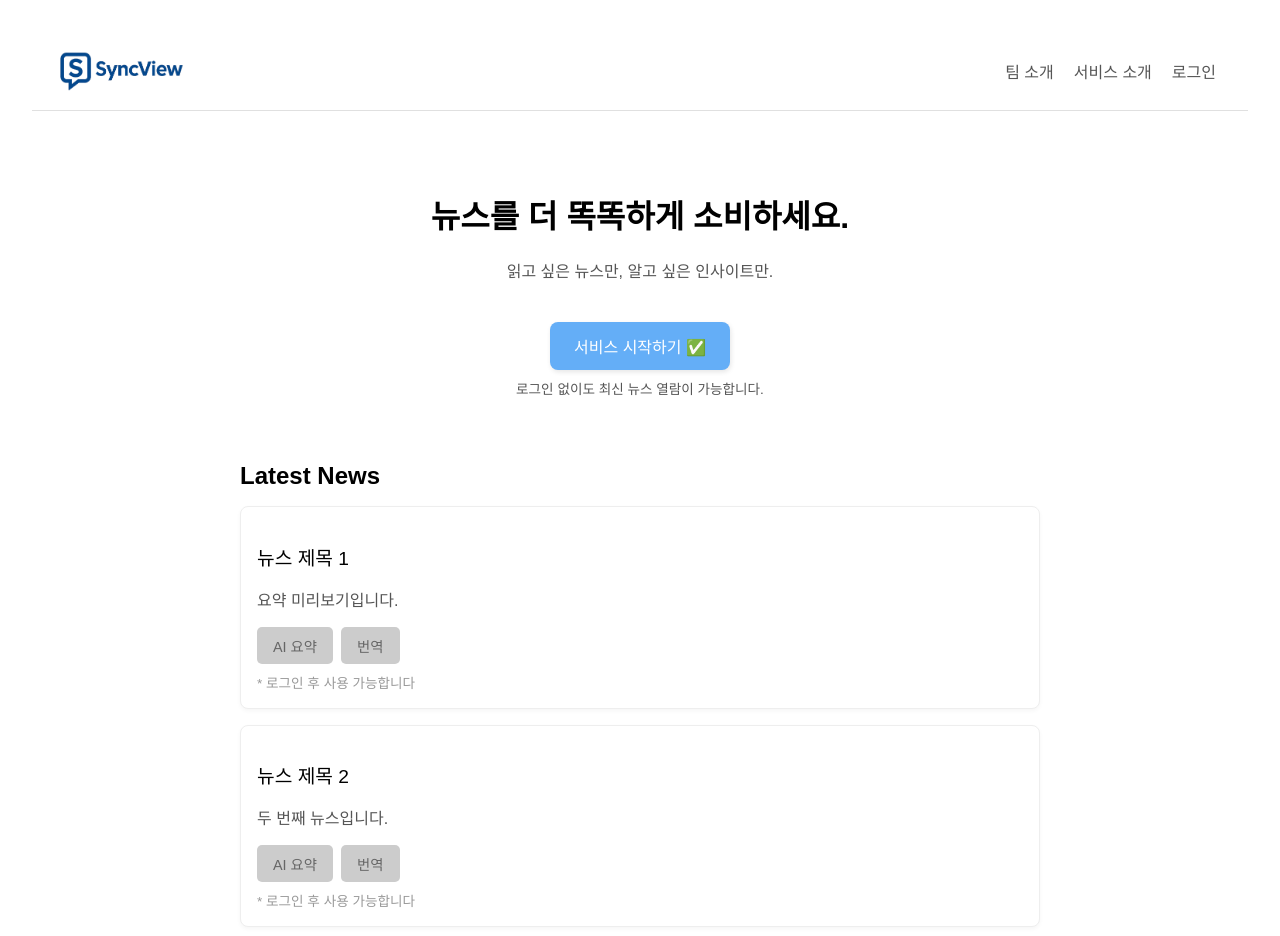
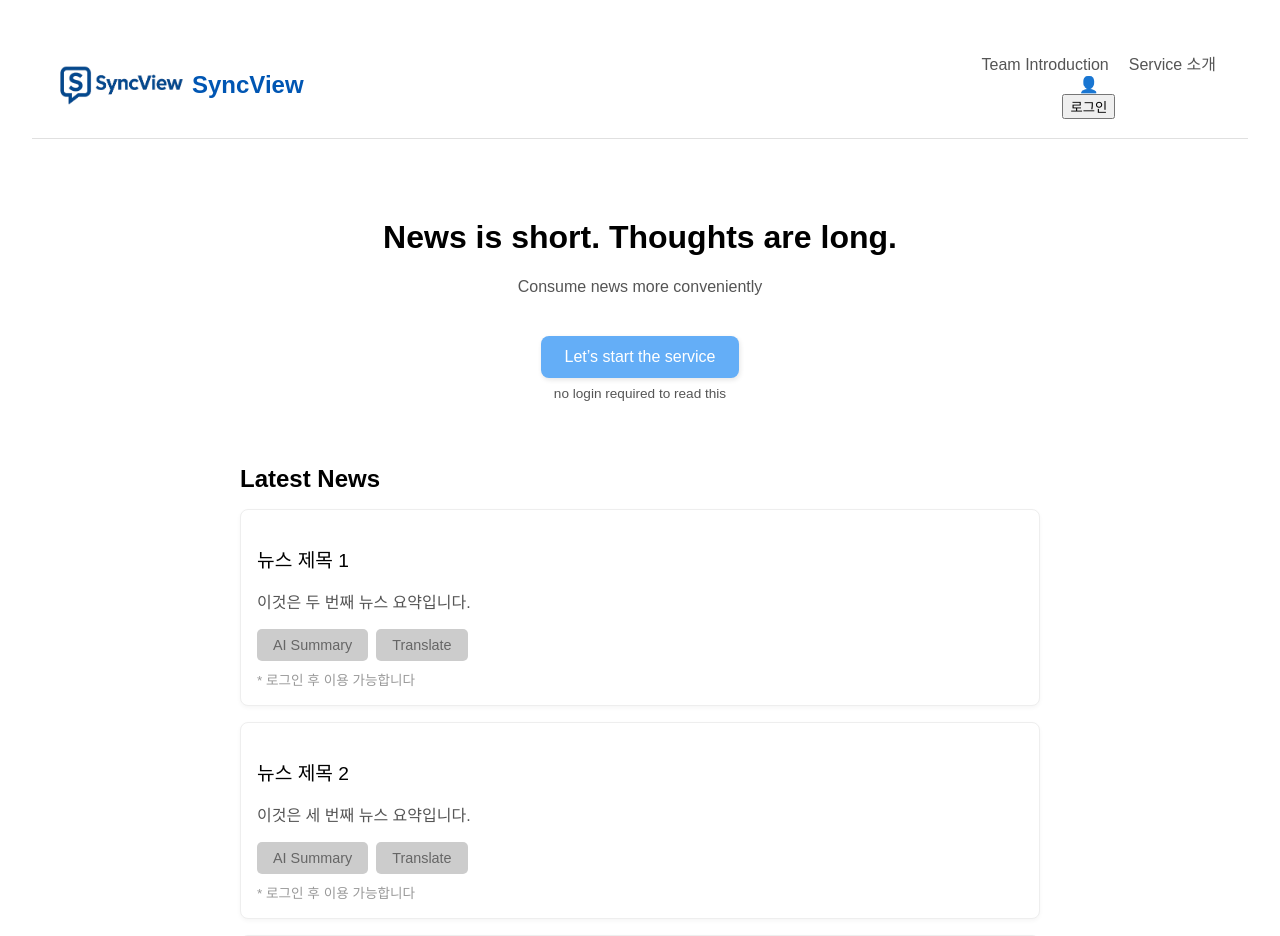
Before and after one commit to yj-lee1/syncview-project, a React (Create React App) app: page / in a window 1280 px wide. Shown: the top 936 px of the page. Built offline with nearby package versions, Linux system fonts and the light colour scheme.

Commit message:
Home.jsx

```diff
--- a/src/pages/Home.jsx
+++ b/src/pages/Home.jsx
@@ -1,65 +1,95 @@
-// src/pages/Home.jsx
-import React from "react";
+import React, { useState } from "react";
+import { Link } from "react-router-dom";
+import { useNavigate } from "react-router-dom";
 import "./Home.css";
-import { Link, useNavigate } from "react-router-dom";
+import LoginModal from "../components/LoginModal";
 
-const isLoggedIn = false; // 실제 환경에서는 전역 상태나 Context로 대체
+const Home = () => {
+  const navigate = useNavigate();
+  const [showLogin, setShowLogin] = useState(false);
 
-const newsList = [
-  { id: 1, title: "뉴스 제목 1", summary: "요약 미리보기입니다." },
-  { id: 2, title: "뉴스 제목 2", summary: "두 번째 뉴스입니다." },
-  { id: 3, title: "뉴스 제목 3", summary: "세 번째 뉴스입니다." },
-];
+  // 실제 로그인 상태는 Context나 Redux 등 전역 상태와 연결해야 합니다.
+  // 지금은 예시로 false 설정 해두었습니다.
+  const isLoggedIn = false;
 
-function Home() {
-  const navigate = useNavigate();
+  // 예시용 뉴스 데이터 (실제 데이터 연동 필요)
+  const newsList = [
+    { id: 1, title: "뉴스 제목 1", summary: "이것은 두 번째 뉴스 요약입니다." },
+    { id: 2, title: "뉴스 제목 2", summary: "이것은 세 번째 뉴스 요약입니다." },
+    { id: 3, title: "뉴스 제목 3", summary: "이것은 네 번째 뉴스 요약입니다." },
+  ];
 
-  const goToNews = () => {
+  // 서비스 시작하기 버튼
+  const handleStart = () => {
+    // 여기는 /news 페이지로 바로 이동시키되, 로그인 여부와 관계없이 접근 가능
     navigate("/news");
   };
 
+  // AI 요약 버튼 클릭 시
   const handleAISummary = (id) => {
     if (!isLoggedIn) {
       alert("로그인 후 이용 가능합니다.");
-      navigate("/login");
+      setShowLogin(true);
       return;
     }
-    console.log(`AI 요약 요청: ${id}`);
+    console.log("AI 요약 요청:", id);
+    // 실제 요약 API 호출 로직 등을 여기서 처리
   };
 
+  // 번역 버튼 클릭 시
   const handleTranslate = (id) => {
     if (!isLoggedIn) {
       alert("로그인 후 이용 가능합니다.");
-      navigate("/login");
+      setShowLogin(true);
       return;
     }
-    console.log(`번역 요청: ${id}`);
+    console.log("번역 요청:", id);
+    // 실제 번역 API 호출 로직 등
+  };
+
+  // 로그인 모달 닫기
+  const closeLoginModal = () => {
+    setShowLogin(false);
   };
 
   return (
     <div className="home-container">
+      {/* ========== 헤더 ========== */}
       <header className="header">
         <div className="logo">
           <img src="/logo.png" alt="SyncView Logo" />
+          <span className="logo-text">SyncView</span>
         </div>
+
         <nav className="nav">
-          <a href="#team">팀 소개</a>
-          <a href="#service">서비스 소개</a>
-          <Link to="/login">로그인</Link>
+          <a href="#team">Team Introduction</a>
+          <a href="#service">Service 소개</a>
+          {/* 오른쪽 사람 아이콘 */}
+          <div className="user-menu">
+            <div className="user-icon">👤</div>
+            <div className="user-popup">
+              <button className="popup-login-btn" onClick={() => setShowLogin(true)}>
+                로그인
+              </button>
+            </div>
+          </div>
         </nav>
       </header>
 
+      {/* ========== 메인 콘텐츠 ========== */}
       <main className="main-content">
-        <h1>뉴스를 더 똑똑하게 소비하세요.</h1>
-        <p>읽고 싶은 뉴스만, 알고 싶은 인사이트만.</p>
-        <button className="start-btn" onClick={goToNews}>
-          서비스 시작하기 ✅
+        <h1>News is short. Thoughts are long.</h1>
+        <p>Consume news more conveniently</p>
+        <button className="start-btn" onClick={handleStart}>
+          Let’s start the service
         </button>
-        <p className="auth-warning">로그인 없이도 최신 뉴스 열람이 가능합니다.</p>
+        <p className="auth-warning">no login required to read this</p>
       </main>
 
-      <div className="news-section">
+      {/* ========== 뉴스 섹션 (스크롤하면 계속 아래에 뜨는 부분) ========== */}
+      <section className="news-section">
         <h2>Latest News</h2>
+
         {newsList.map((news) => (
           <div key={news.id} className="news-card">
             <h3>{news.title}</h3>
@@ -69,23 +99,26 @@ function Home() {
               disabled={!isLoggedIn}
               onClick={() => handleAISummary(news.id)}
             >
-              AI 요약
+              AI Summary
             </button>
             <button
               className={!isLoggedIn ? "disabled" : ""}
               disabled={!isLoggedIn}
               onClick={() => handleTranslate(news.id)}
             >
-              번역
+              Translate
             </button>
             {!isLoggedIn && (
-              <div className="auth-warning">* 로그인 후 사용 가능합니다</div>
+              <div className="auth-warning">* 로그인 후 이용 가능합니다</div>
             )}
           </div>
         ))}
-      </div>
+      </section>
+
+      {/* ========== 로그인 모달 ========== */}
+      {showLogin && <LoginModal onClose={closeLoginModal} />}
     </div>
   );
-}
+};
 
 export default Home;
```
